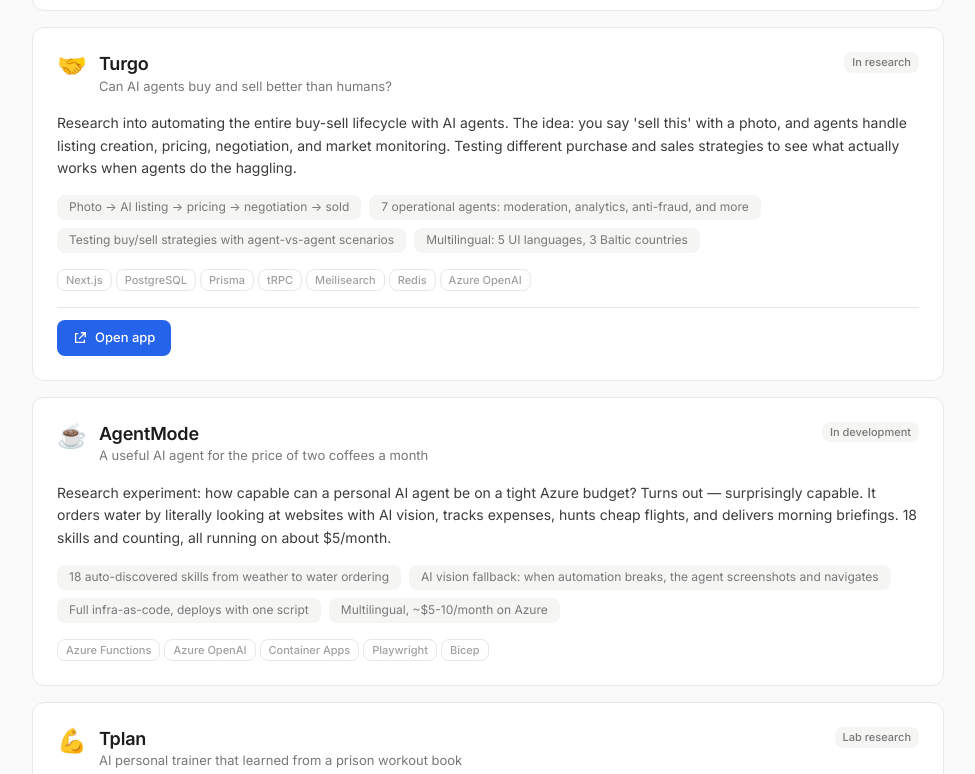
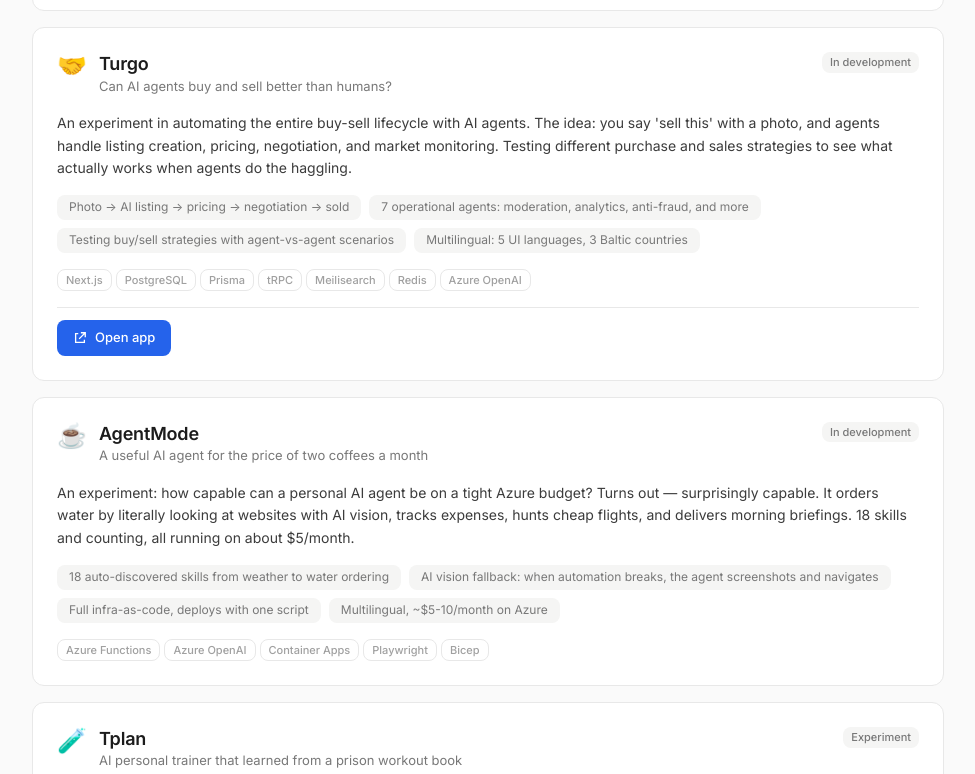
Before and after one commit to samoletovs/naurolabs, a plain HTML site: page landing-page/index.html in a window 1280 px wide. Shown: the part 1412-2186 px from the top of the page, without its empty margins (152-1127 px from the left). Drawn offline with Linux system fonts and the light colour scheme.

Commit message:
Replace 'research' with 'experiment' across landing page

```diff
--- a/landing-page/app.js
+++ b/landing-page/app.js
@@ -7,13 +7,12 @@ const CATEGORY_ICONS = {
   marketplace: '🤝',
   'ai-agent':  '☕',
   personal:    '💪',
-  research:    '💪',
+  experiment:   '🧪',
 };
 
 const STATUS_LABELS = {
   'in-development': 'In development',
-  'in-research':    'In research',
-  'research':       'Lab research',
+  'experiment':      'Experiment',
 };
 
 function renderStats(projects) {
--- a/landing-page/index.html
+++ b/landing-page/index.html
@@ -4,7 +4,7 @@
   <meta charset="UTF-8">
   <meta name="viewport" content="width=device-width, initial-scale=1.0, viewport-fit=cover">
   <title>nauroLabs — Projects</title>
-  <meta name="description" content="nauroLabs — a research lab where ideas get built, tested, and occasionally work.">
+  <meta name="description" content="nauroLabs — an experiment lab where ideas get built, tested, and occasionally work.">
   <link rel="preconnect" href="https://fonts.googleapis.com">
   <link rel="preconnect" href="https://fonts.gstatic.com" crossorigin>
   <link href="https://fonts.googleapis.com/css2?family=Inter:wght@300;400;500;600&display=swap" rel="stylesheet">
@@ -27,7 +27,7 @@
     <!-- Hero -->
     <section class="hero">
       <div class="hero-inner">
-        <p class="hero-text">A research lab where ideas get built, tested, and occasionally work.</p>
+        <p class="hero-text">An experiment lab where ideas get built, tested, and occasionally work.</p>
         <div class="stats" id="stats"></div>
       </div>
     </section>
--- a/landing-page/projects.json
+++ b/landing-page/projects.json
@@ -52,10 +52,10 @@
   {
     "name": "Turgo",
     "tagline": "Can AI agents buy and sell better than humans?",
-    "description": "Research into automating the entire buy-sell lifecycle with AI agents. The idea: you say 'sell this' with a photo, and agents handle listing creation, pricing, negotiation, and market monitoring. Testing different purchase and sales strategies to see what actually works when agents do the haggling.",
+    "description": "An experiment in automating the entire buy-sell lifecycle with AI agents. The idea: you say 'sell this' with a photo, and agents handle listing creation, pricing, negotiation, and market monitoring. Testing different purchase and sales strategies to see what actually works when agents do the haggling.",
     "appUrl": "https://turgo.naurolabs.com",
     "sourceVisibility": "private",
-    "status": "in-research",
+    "status": "in-development",
     "category": "marketplace",
     "stack": ["Next.js", "PostgreSQL", "Prisma", "tRPC", "Meilisearch", "Redis", "Azure OpenAI"],
     "highlights": [
@@ -68,7 +68,7 @@
   {
     "name": "AgentMode",
     "tagline": "A useful AI agent for the price of two coffees a month",
-    "description": "Research experiment: how capable can a personal AI agent be on a tight Azure budget? Turns out — surprisingly capable. It orders water by literally looking at websites with AI vision, tracks expenses, hunts cheap flights, and delivers morning briefings. 18 skills and counting, all running on about $5/month.",
+    "description": "An experiment: how capable can a personal AI agent be on a tight Azure budget? Turns out — surprisingly capable. It orders water by literally looking at websites with AI vision, tracks expenses, hunts cheap flights, and delivers morning briefings. 18 skills and counting, all running on about $5/month.",
     "sourceVisibility": "private",
     "status": "in-development",
     "category": "ai-agent",
@@ -86,8 +86,8 @@
     "description": "Can AI read a training methodology book and generate correct, progressive workout programs? Turns out, yes — and it follows the progression rules more faithfully than most humans. Feed it Convict Conditioning, it builds your plan, tracks your reps, and advances you when you're ready. Currently in its 5th week of real training data.",
     "appUrl": "https://tplan.naurolabs.com",
     "sourceVisibility": "private",
-    "status": "research",
-    "category": "research",
+    "status": "experiment",
+    "category": "experiment",
     "stack": ["React", "Vite", "Azure SWA", "Azure Functions", "Cosmos DB", "Azure OpenAI"],
     "highlights": [
       "Book → Program: AI parses methodology into structured plans",
```
